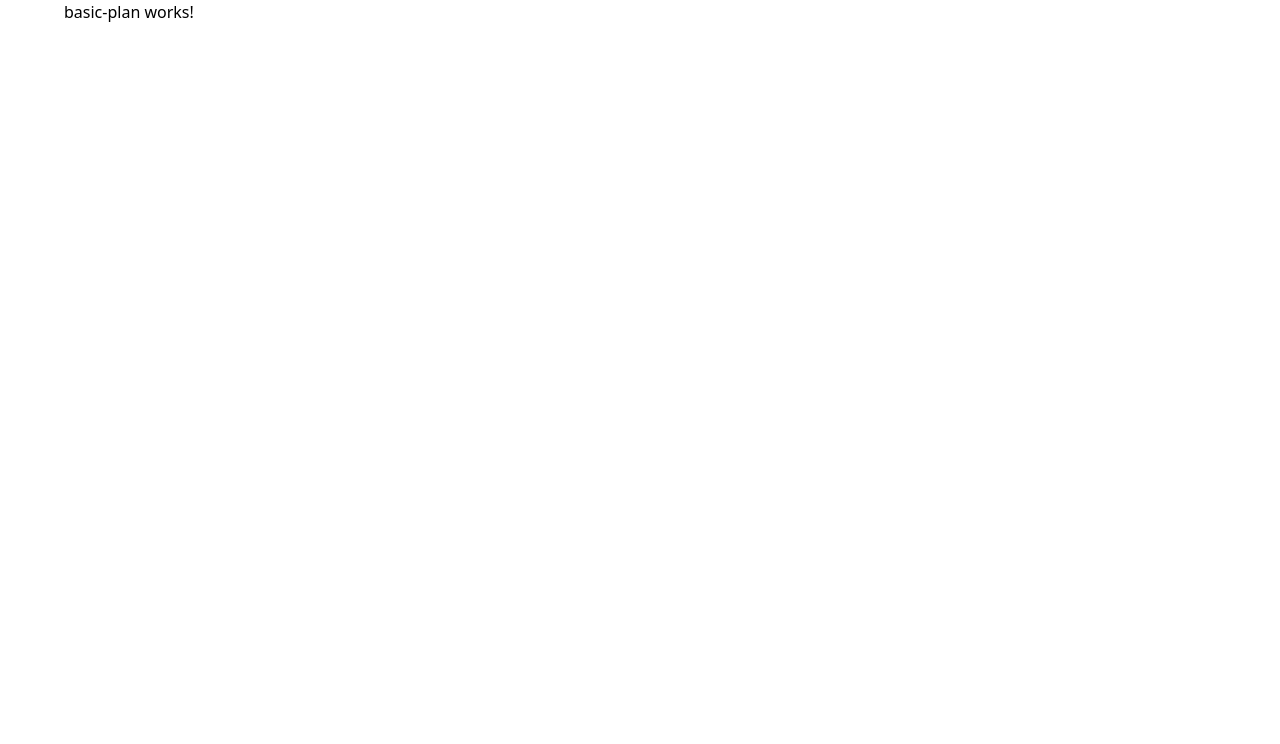
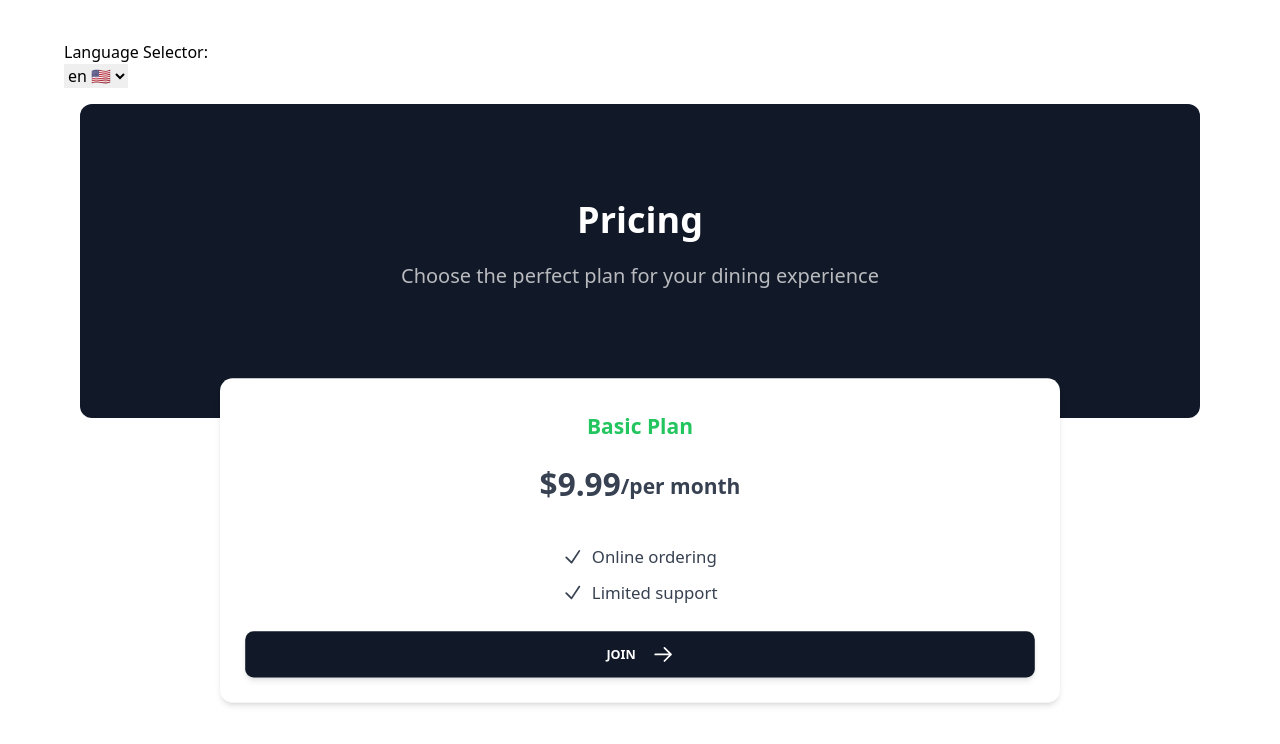
Before and after one commit to JCUrquiza/i18.-Internationalization, an Angular app: page /basic-plan in a window 1280 px wide. Shown: the top 744 px of the page. Built offline with nearby package versions, Linux system fonts and the light colour scheme.

Commit message:
feature: structure of basic-plan and products page and language component

```diff
--- /dev/null
+++ b/src/app/components/language-selector/language-selector.component.html
@@ -0,0 +1,7 @@
+<p class="mt-10">Language Selector: </p>
+
+<select class="flex">
+  @for (lang of languages(); track lang.code) {
+    <option [value]="lang.code">{{ lang.code }} {{ lang.flag }}</option>
+  }
+</select>
--- /dev/null
+++ b/src/app/components/language-selector/language-selector.component.ts
@@ -0,0 +1,19 @@
+import { Component, signal } from '@angular/core';
+
+@Component({
+  selector: 'language-selector',
+  standalone: true,
+  imports: [],
+  templateUrl: './language-selector.component.html',
+  styles: ``
+})
+export class LanguageSelectorComponent {
+
+  public languages = signal([
+    { code: 'en', flag: '🇺🇸' },
+    { code: 'es', flag: '🇪🇸' },
+    { code: 'fr', flag: '🇫🇷' },
+    { code: 'it', flag: '🇮🇹' },
+  ]);
+
+}
--- a/src/app/pages/basic-plan/basic-plan.component.html
+++ b/src/app/pages/basic-plan/basic-plan.component.html
@@ -1 +1,121 @@
-<p>basic-plan works!</p>
+<section>
+  <language-selector />
+</section>
+
+<!-- component -->
+<section class="p-4">
+
+  <div
+    class="relative bg-clip-border text-gray-700 flex h-full min-h-[314px] w-full flex-col items-center justify-center rounded-xl !bg-gray-900 px-8"
+  >
+    <div class="container mx-auto text-center">
+      <h2
+        class="block antialiased tracking-normal font-sans text-4xl font-semibold leading-[1.3] text-white mb-4"
+      >
+        Pricing
+      </h2>
+      <p
+        class="block antialiased font-sans text-xl font-normal leading-relaxed text-white mb-8 opacity-70"
+      >
+        Choose the perfect plan for your dining experience
+      </p>
+    </div>
+  </div>
+  <div class="px-10 pt-8 pb-16 -mt-16 lg:px-30 xl:px-40">
+    <div class="grid gap-8">
+      <div
+        class="relative flex flex-col bg-clip-border rounded-xl bg-white text-gray-700 shadow-md lg:h-max lg:scale-105 z-10 translate-y-0"
+      >
+        <div class="p-6 text-center">
+          <h5
+            class="antialiased tracking-normal font-sans text-xl font-semibold leading-snug text-green-500 flex justify-center mt-2 mb-2"
+          >
+            Basic Plan
+          </h5>
+          <h3
+            class="antialiased tracking-normal font-sans text-3xl font-semibold leading-snug text-blue-gray-900 flex justify-center mt-5 mb-2"
+          >
+            $9.99<span
+              class="block antialiased tracking-normal font-sans text-xl font-semibold leading-snug text-blue-gray-900 self-end -translate-y-1"
+              >/per month</span
+            >
+          </h3>
+          <ul
+            class="flex flex-col items-center justify-start gap-3 pt-6 mt-2 mb-5"
+          >
+            <div class="">
+              <li class="flex items-center gap-2 py-1 text-gray-700">
+                <svg
+                  xmlns="http://www.w3.org/2000/svg"
+                  fill="none"
+                  viewBox="0 0 24 24"
+                  stroke-width="2"
+                  stroke="currentColor"
+                  aria-hidden="true"
+                  class="w-5 h-5 text-inherit"
+                >
+                  <path
+                    stroke-linecap="round"
+                    stroke-linejoin="round"
+                    d="M4.5 12.75l6 6 9-13.5"
+                  ></path>
+                </svg>
+                <p
+                  class="block antialiased font-sans text-base leading-relaxed font-normal text-inherit"
+                >
+                  Online ordering
+                </p>
+              </li>
+              <li class="flex items-center gap-2 py-1 text-gray-700">
+                <svg
+                  xmlns="http://www.w3.org/2000/svg"
+                  fill="none"
+                  viewBox="0 0 24 24"
+                  stroke-width="2"
+                  stroke="currentColor"
+                  aria-hidden="true"
+                  class="w-5 h-5 text-inherit"
+                >
+                  <path
+                    stroke-linecap="round"
+                    stroke-linejoin="round"
+                    d="M4.5 12.75l6 6 9-13.5"
+                  ></path>
+                </svg>
+                <p
+                  class="block antialiased font-sans text-base leading-relaxed font-normal text-inherit"
+                >
+                  Limited support
+                </p>
+              </li>
+            </div>
+          </ul>
+          <button
+            class="align-middle select-none font-sans font-bold text-center uppercase transition-all disabled:opacity-50 disabled:shadow-none disabled:pointer-events-none text-xs py-3 px-6 rounded-lg bg-gray-900 text-white shadow-md shadow-gray-900/10 hover:shadow-lg hover:shadow-gray-900/20 focus:opacity-[0.85] focus:shadow-none active:opacity-[0.85] active:shadow-none w-full flex items-center justify-center gap-4"
+            type="button"
+            routerLink="/products"
+          >
+            join
+            <svg
+              xmlns="http://www.w3.org/2000/svg"
+              fill="none"
+              viewBox="0 0 24 24"
+              stroke-width="2"
+              stroke="currentColor"
+              aria-hidden="true"
+              class="w-5 h-5"
+            >
+              <path
+                stroke-linecap="round"
+                stroke-linejoin="round"
+                d="M13.5 4.5L21 12m0 0l-7.5 7.5M21 12H3"
+              ></path>
+            </svg>
+          </button>
+        </div>
+      </div>
+
+
+    </div>
+  </div>
+</section>
--- a/src/app/pages/products/products.component.html
+++ b/src/app/pages/products/products.component.html
@@ -1,3 +1,7 @@
+<section>
+  <language-selector />
+</section>
+
 <!-- component -->
 <section class="p-4">
 
--- a/src/app/pages/products/products.component.ts
+++ b/src/app/pages/products/products.component.ts
@@ -1,13 +1,15 @@
 import { CommonModule } from '@angular/common';
 import { ChangeDetectionStrategy, Component } from '@angular/core';
 import { RouterLink } from '@angular/router';
+import { LanguageSelectorComponent } from '../../components/language-selector/language-selector.component';
 
 @Component({
   selector: 'app-products',
   standalone: true,
   imports: [
     CommonModule,
-    RouterLink
+    RouterLink,
+    LanguageSelectorComponent
   ],
   templateUrl: './products.component.html',
   changeDetection: ChangeDetectionStrategy.OnPush
```
Also changed, not shown: src/app/pages/basic-plan/basic-plan.component.ts (+7 -1 lines).
